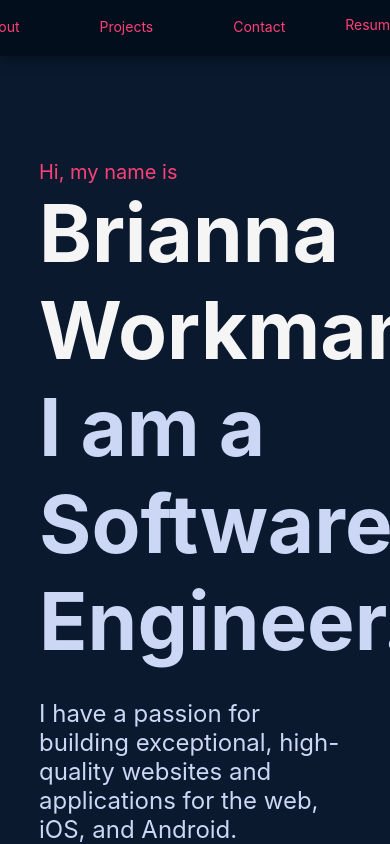
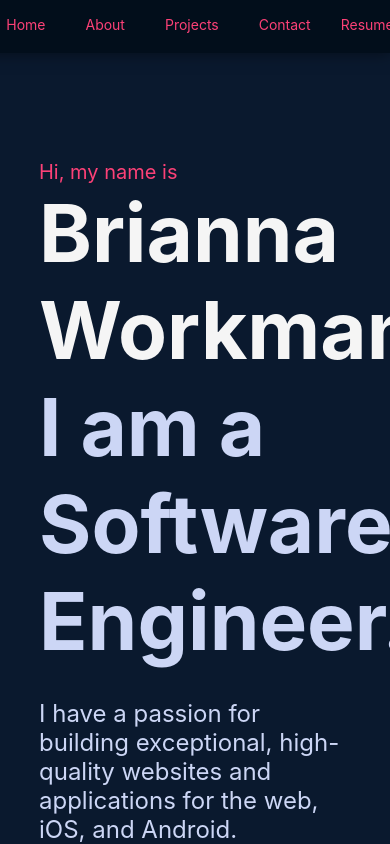
Before and after one commit to briannaworkman/portfolio, a React (Create React App) app: page / in a window 390 px wide. Shown: the top 844 px of the page. Built offline with nearby package versions, Linux system fonts and the light colour scheme.

Commit message:
fixes nav and image responsiveness

```diff
--- a/src/assets/styles/nav.css
+++ b/src/assets/styles/nav.css
@@ -5,11 +5,11 @@
   position: fixed;
   width: 97%;
   top: -20px;
-  /* border-bottom: 0.5px solid #11223a; */
   box-shadow: rgba(0, 0, 0, 0.5) 0px 0px 15px;
 }
 
-.container a {
+.container li,
+a {
   margin: 20px;
   color: #fc4177;
   top: 0;
@@ -21,8 +21,22 @@
   color: #f5f5f5;
 }
 
+@media screen and (max-width: 800px) {
+  .nav-items {
+    justify-content: center;
+    width: 100%;
+  }
+  .container li,
+  a {
+    margin: 20px 10px;
+  }
+}
+
 @media screen and (max-width: 635px) {
   .nav {
-    justify-content: center;
+    justify-content: left;
+  }
+  .container {
+    margin-left: -40px;
   }
 }
--- a/src/assets/styles/projects.css
+++ b/src/assets/styles/projects.css
@@ -162,6 +162,11 @@
     width: 450px;
     margin-right: 1rem;
   }
+  .cook-pic img {
+    height: 230px;
+    width: 450px;
+    margin-right: 1rem;
+  }
 }
 
 @media screen and (max-width: 635px) {
@@ -183,6 +188,22 @@
   .no-show {
     display: none;
   }
+
+  .movie-pic img {
+    height: 250px;
+    width: 400px;
+  }
+
+  .covid-pic img {
+    height: 200px;
+    width: 400px;
+    margin-right: 1rem;
+  }
+  .cook-pic img {
+    height: 200px;
+    width: 400px;
+    margin-right: 1rem;
+  }
 }
 
 @media screen and (max-width: 400px) {
@@ -194,4 +215,8 @@
     height: 145px;
     width: 300px;
   }
+  .cook-pic img {
+    height: 145px;
+    width: 300px;
+  }
 }
```
